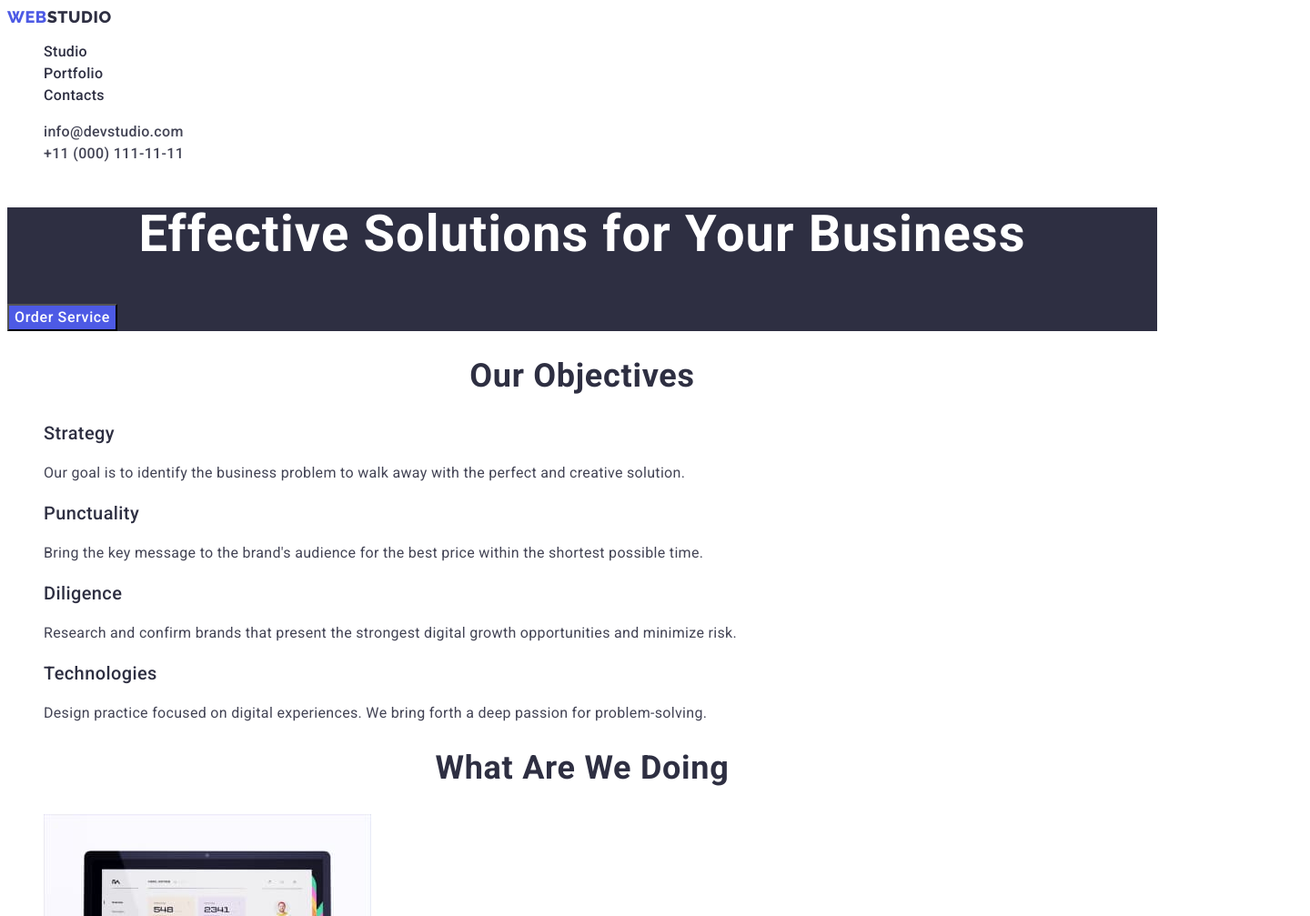
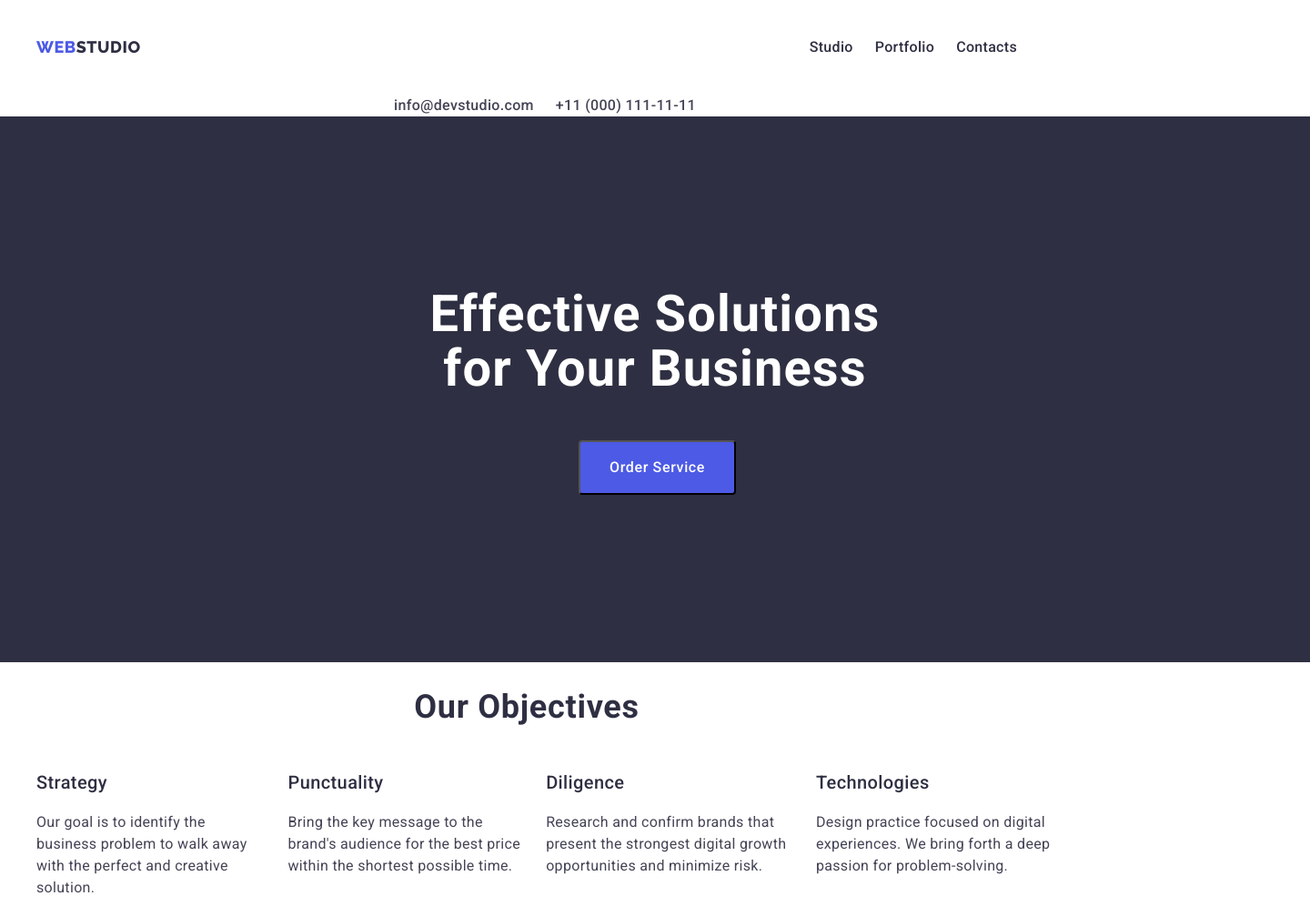
Before and after one commit to MarekLempart/goit-markup-hw-03, a plain HTML site: page index.html in a window 1280 px wide. Shown: the top 1007 px of the page at 91% size, 1440 px wide, since content can reach past the window. Drawn offline with nearby package versions, Linux system fonts and the light colour scheme.

Commit message:
rozpoczęcie pracy domowej

```diff
--- a/css/styles.css
+++ b/css/styles.css
@@ -1,3 +1,4 @@
+
 body {
     font-family: 'Roboto', sans-serif;
     color: #434455;
@@ -17,6 +18,18 @@ body {
     --hero_background-color: #2E2F42;
     --white_background-color: #FFFFFF;
     --modal_background-color: #FCFCFC;
+}
+
+.container {
+    width: 1158px;
+    margin: 0;
+    }
+.navigation-list {
+    display: flex;
+    align-items: center;
+    justify-content: space-between;
+    padding: 40px;
+
 }
 
 .navigation-logo {
@@ -40,10 +53,18 @@ body {
     line-height: 1.5;
     letter-spacing: 0.02em;
     cursor: pointer;
+    /*display: flex;
+    justify-content: center;
+    flex-wrap: wrap;
+    gap: 10px;*/
     }
 
 .list {
     list-style: none;
+    display: flex;
+    gap: 24px;
+    margin: 0;
+    justify-content: center;
     }
 
 .link {
@@ -114,6 +135,9 @@ body {
 
 .hero-section {
     background-color: var(--hero_background-color);
+    width: 1440px;
+    height: 600px;
+
 }
 .main-headline {
     color: #FFF;
@@ -122,7 +146,10 @@ body {
     font-weight: 700;
     line-height: 1.07;
     letter-spacing: 0.02em;
-}
+    width: 496px;
+    padding-top: 188px;
+    margin: 0 472px 48px 472px;
+    }
 .main-headline-button {
     color: #FFF;
     background-color: #4D5AE5;
@@ -132,6 +159,10 @@ body {
     line-height: 1.5;
     letter-spacing: 0.04em;
     cursor: pointer;
+    width: 169;
+    border-radius: 4px;
+    padding: 16px 32px;
+    margin-left: 636px;
 }
 .main-headline-button:hover,
 .main-headline-button:focus {
--- a/index.html
+++ b/index.html
@@ -4,6 +4,10 @@
     <meta charset="UTF-8">
     <meta name="viewport" content="width=device-width, initial-scale=1.0">
     <title>Studio</title>
+
+    <link rel="stylesheet" href="https://cdnjs.cloudflare.com/ajax/libs/modern-normalize/2.0.0/modern-normalize.min.css"
+        integrity="sha512-4xo8blKMVCiXpTaLzQSLSw3KFOVPWhm/TRtuPVc4WG6kUgjH6J03IBuG7JZPkcWMxJ5huwaBpOpnwYElP/m6wg=="
+        crossorigin="anonymous" referrerpolicy="no-referrer" />
 
     <link rel="preconnect" href="https://fonts.googleapis.com" />
     <link rel="preconnect" href="https://fonts.gstatic.com" crossorigin />
@@ -17,9 +21,10 @@
 
 <body>
     <header>
+        <div class="container">
             <nav class="navigation-list">
                 <a href="./index.html" class="navigation-logo link">Web<span class="logo-span">Studio</span></a>
-            <ul class="list">
+                <ul class="navigation-page list">
                     <li><a href="./index.html" class="navigation-link link">Studio</a></li>
                     <li><a href="./portfolio.html" class="navigation-link link">Portfolio</a></li>
                     <li><a href="" class="navigation-link link">Contacts</a></li>
@@ -32,18 +37,22 @@
                     <li><a href="tel:+110001111111" class="address-link link">+11 (000) 111-11-11</a></li>
                 </ul>
             </address>
+        </div>
 
     </header>
 
     <main>
         <!--Section no. 1 HERO-->
         <section class="hero-section">
+            <div class="container">
                 <h1 class="main-headline">Effective Solutions for Your Business</h1>
                 <button type="button" class="main-headline-button">Order Service</button>
+            </div>
         </section>
 
         <!--Section no. 2 Our objectives-->
         <section>
+            <div class="container">
                 <h2 class="sub-headline">Our objectives</h2>
                 <ul class="list">
                     <li>
@@ -63,11 +72,13 @@
                         <p class="text-objectives">Design practice focused on digital experiences. We bring forth a deep passion for problem-solving.</p>
                     </li>
                 </ul>
+            </div>
 
         </section>
 
         <!--Section no. 3 What are we doing-->
         <section class="doing-section">
+            <div class="container">
                 <h2 class="sub-headline">What are we doing</h2>
                 <ul class="list">
                     <li><img src="./images/monitor-header-image-01.jpg" alt="monitor with sheets" width="360" height="300"></li>
@@ -76,10 +87,12 @@
                     <li><img src="./images/laptop-mobile-phone-header-image-03.jpg"
                         alt="hand holding a mobile phone on the background of a laptop" width="360" height="300"></li>
                 </ul>
+            </div>
         </section>
 
         <!--Section no. 4 Our team-->
         <section class="team-section">
+            <div class="container">
                 <h2 class="sub-headline">Our team</h2>
                 <ul class="list">
                     <li class="list-no">
@@ -108,12 +121,15 @@
                         <p class="team-position">UI Designer</p>
                     </li>
                 </ul>
+            </div>
         </section>
     </main>
 
     <footer class="footer">
+        <div class="container">
             <a href="./index.html" class="footer-navigation-logo link">Web<span class="logo-footerspan">Studio</span></a>
             <p class="footer-text">Increase the flow of customers and sales for your business with digital marketing & growth solutions.</p>
+        </div>
     </footer>
 
 
```
Lines whose indentation alone changed are shown as unchanged.
